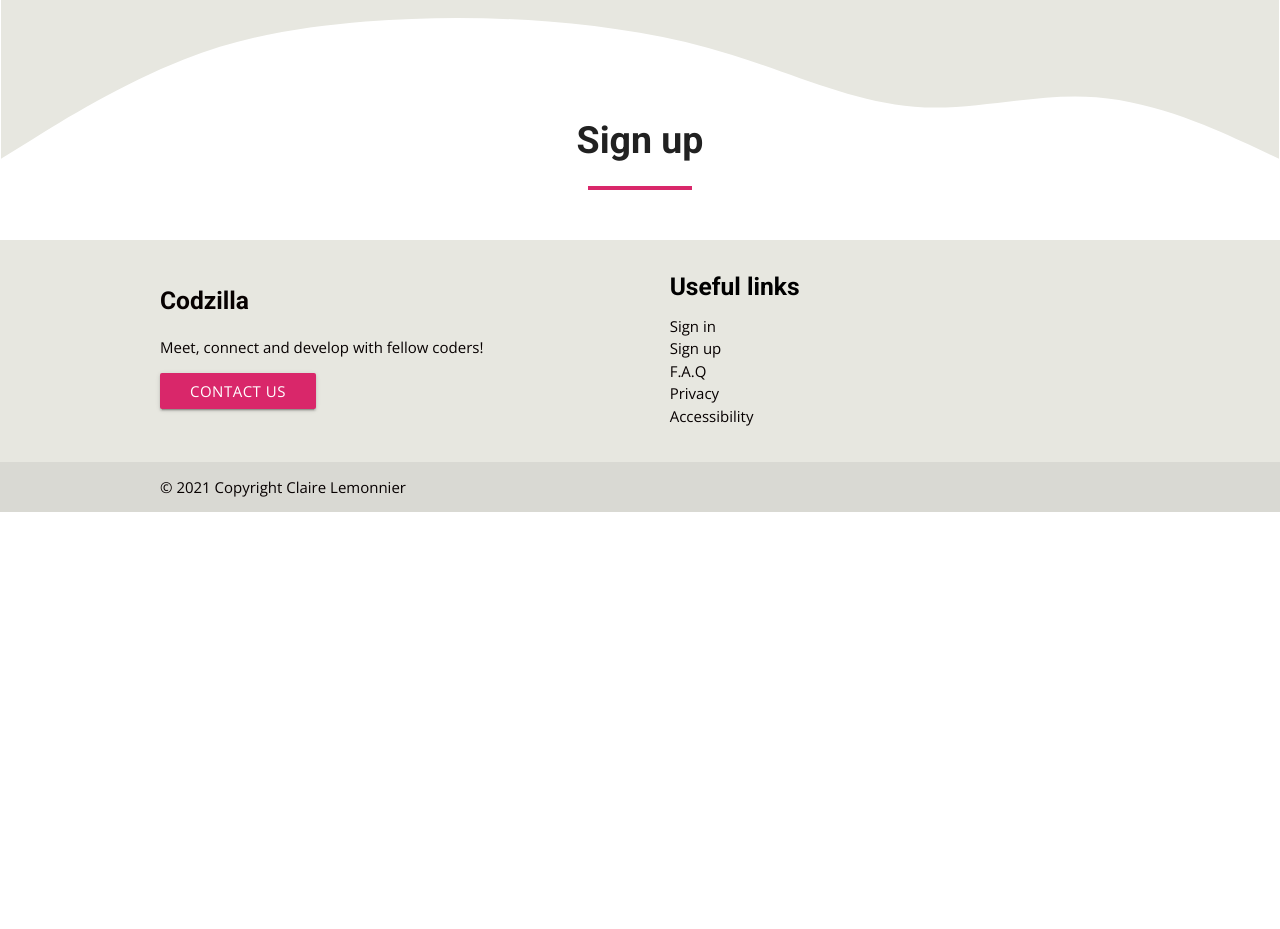
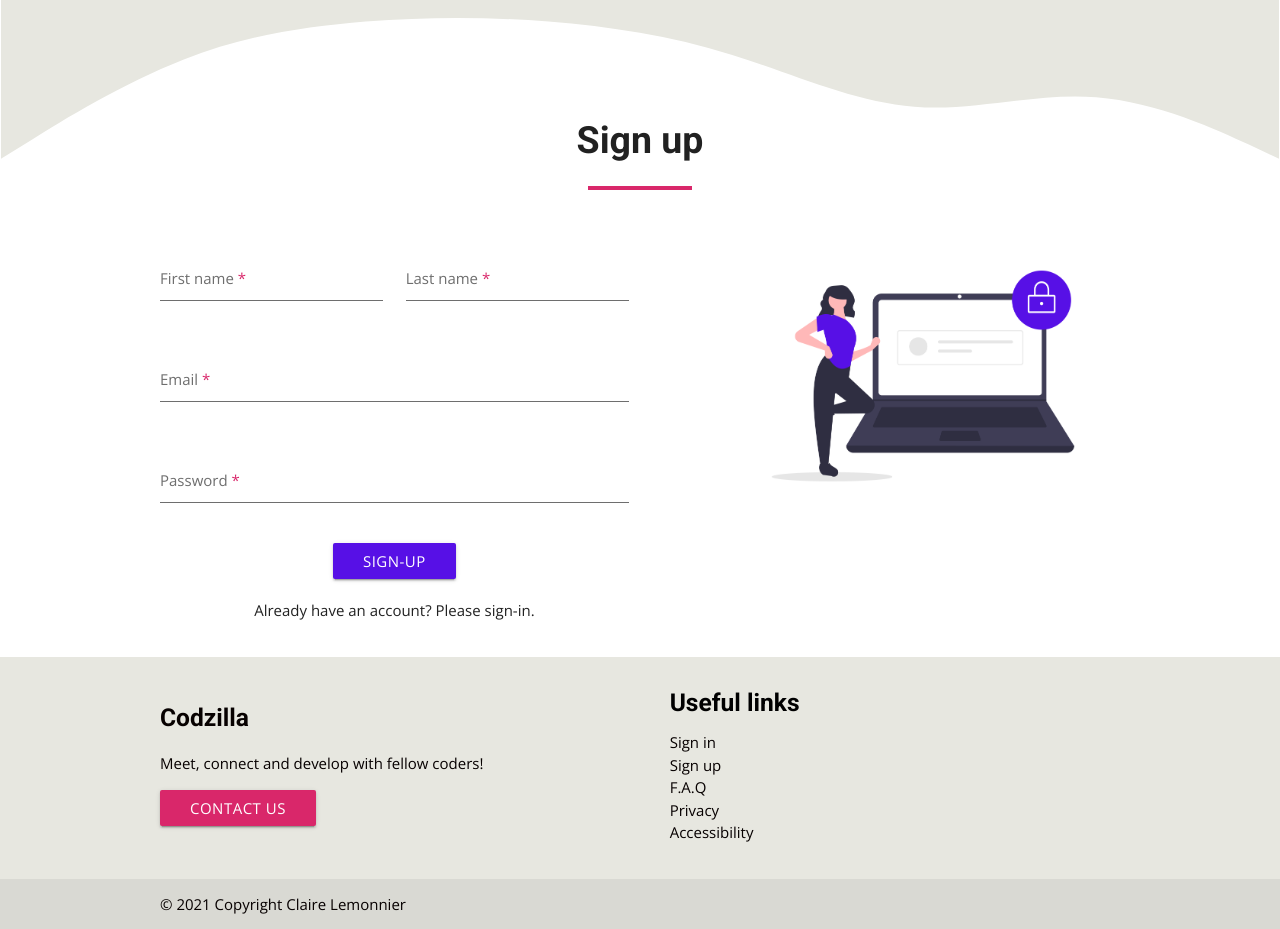
Before and after one commit to lemocla/Codzilla, a Flask app: page /signup in a window 1280 px wide. Shown: the part 60-989 px from the top of the page. Before the commit the page ends 572 px from the top, so only its background shows below. Run offline with Flask 2, Linux system fonts and the light colour scheme; some libraries are stand-ins or nearby versions; some web fonts are replaced.

Commit message:
Add form and style to sign up html

```diff
--- a/templates/signup.html
+++ b/templates/signup.html
@@ -8,4 +8,48 @@
         <hr class="breakline">
     </div>
 </div>
+
+<div class="row">
+    <!-- Contact form -->
+    <div class="col s12 l6">
+    <form  method="post">
+        <div class="row">
+            <div class="input-field col s6">
+                <input id="fname" name="fname" type="text" class="validate" maxlength="50" required>
+                <label for="fname">First name</label>
+            </div>
+            <div class="input-field col s6">
+                <input id="lname" name="lname" type="text" class="validate" maxlength="50" required>
+                <label for="lname">Last name</label>
+            </div>
+        </div>
+        <div class="row">
+            <div class="input-field col s12">
+                <input id="email" type="email" name="email" class="validate" required>
+                <label for="email">Email</label>
+            </div>
+        </div>
+        <div class="row">
+            <div class="input-field col s12">
+                <input id="password" type="password" name="password" class="validate" required>
+                <label for="password">Password</label>
+            </div>
+        </div>
+        <div class="row">
+            <div class="col s12 center-align">
+                <button class="btn btn-send" type="submit" name="signup">Sign-up</button>
+            </div>
+        </div>
+    </form>
+    <div class="col s12 center-align">
+     <p">Already have an account? Please sign-in.</p>
+    </div>
+    </div>
+    <!-- Image large screen only -->
+    <div class="col l6 right-align hide-on-med-and-down">
+        <img class="contact-img" src="{{ url_for('static', filename='images/signup.png')}}"
+            alt="signup illustration">
+    </div>
+
+</div>
 {% endblock %}
```
Also changed, not shown: static/images/my-password.png (deleted), static/images/signup.png (added).
